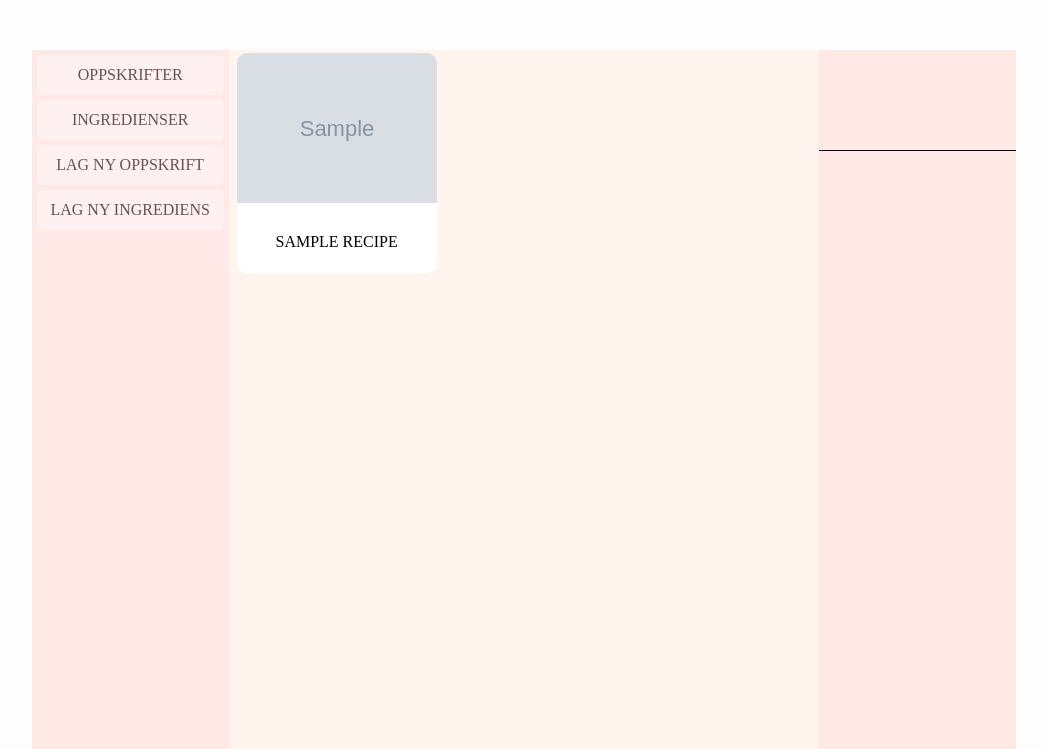
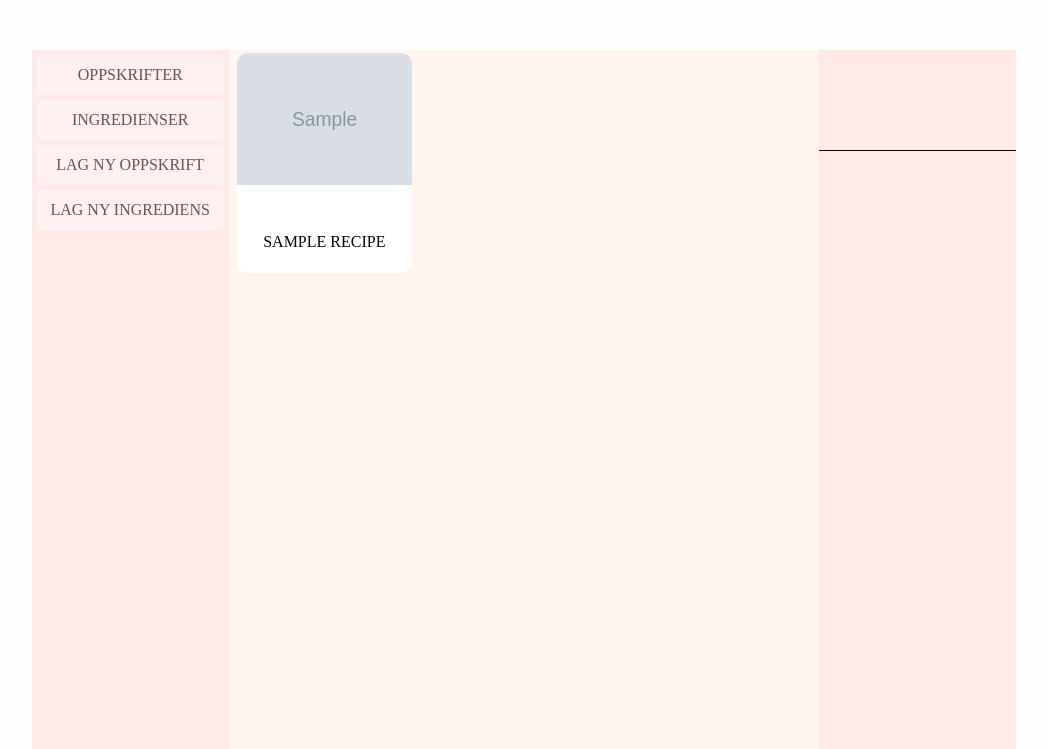
Before and after one commit to Espenbfo/Recipe-website, a Django app: page / in a window 1280 px wide. Shown: the part 100-849 px from the top of the page, without its empty margins (116-1163 px from the left). Run offline with Django 3.2, Linux system fonts and the light colour scheme; tables that the repository leaves empty hold one stand-in row (values such as "Sample post"); grey boxes marked "Sample" are stand-in pictures.

Commit message:
Update style.css

```diff
--- a/static/css/recipes.css
+++ b/static/css/recipes.css
@@ -8,7 +8,7 @@
 }
 
 #main .item {
-    width: 200px;
+    width: 23.5%;
     background-color: #ffffff;
     height: 220px;
     margin: 5px;
@@ -24,6 +24,12 @@
     text-decoration: none;
 }
 
+
+@media (max-width: 1500px) {
+    #main .item {
+        width: 30%;
+    }
+}
 #main .item .title{
     grid-area: title;
     color: #000000;
--- a/static/css/style.css
+++ b/static/css/style.css
@@ -46,6 +46,12 @@ body {
     #header {
 
         font-size: 8vw!important;
+}
+
+@media all and (max-width: 1500px) and (min-width: 1000px) {
+    body {
+        height: 125%!important;
+    }
 }
 }
 #header {
```
